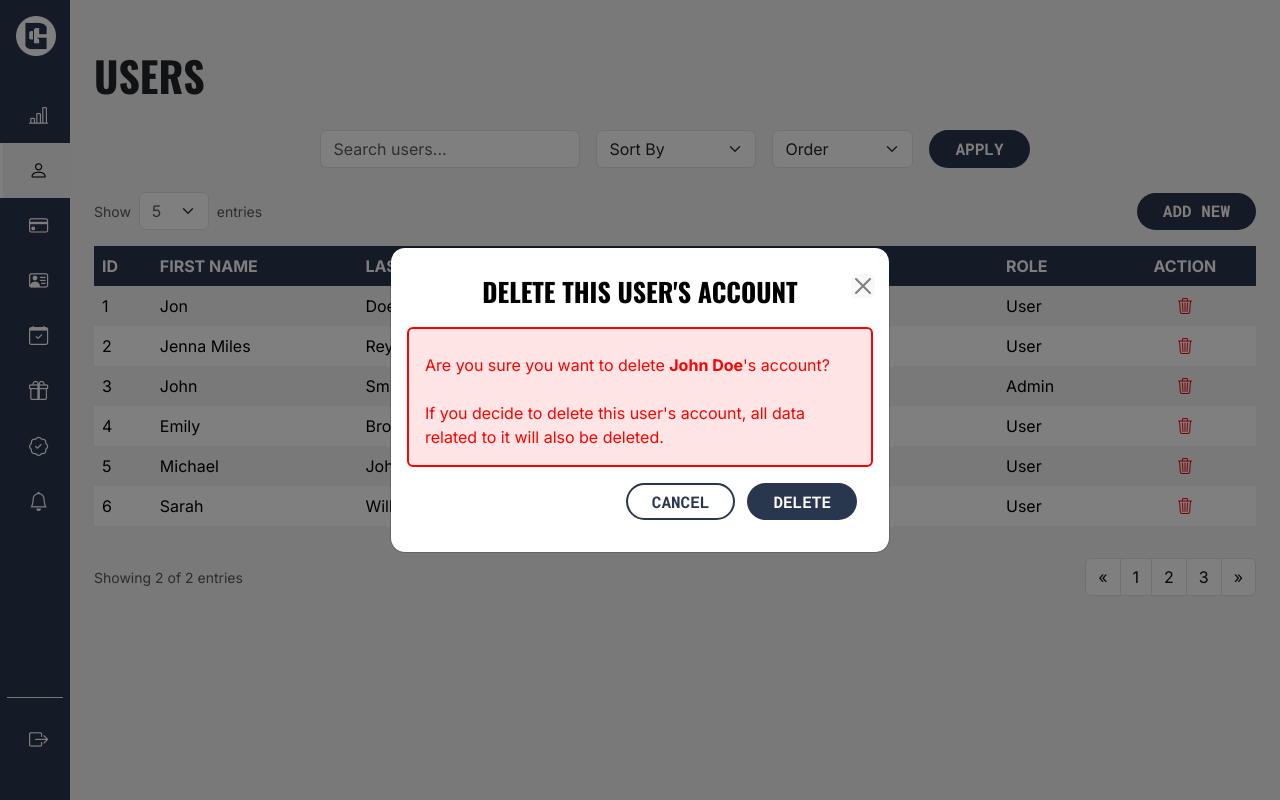
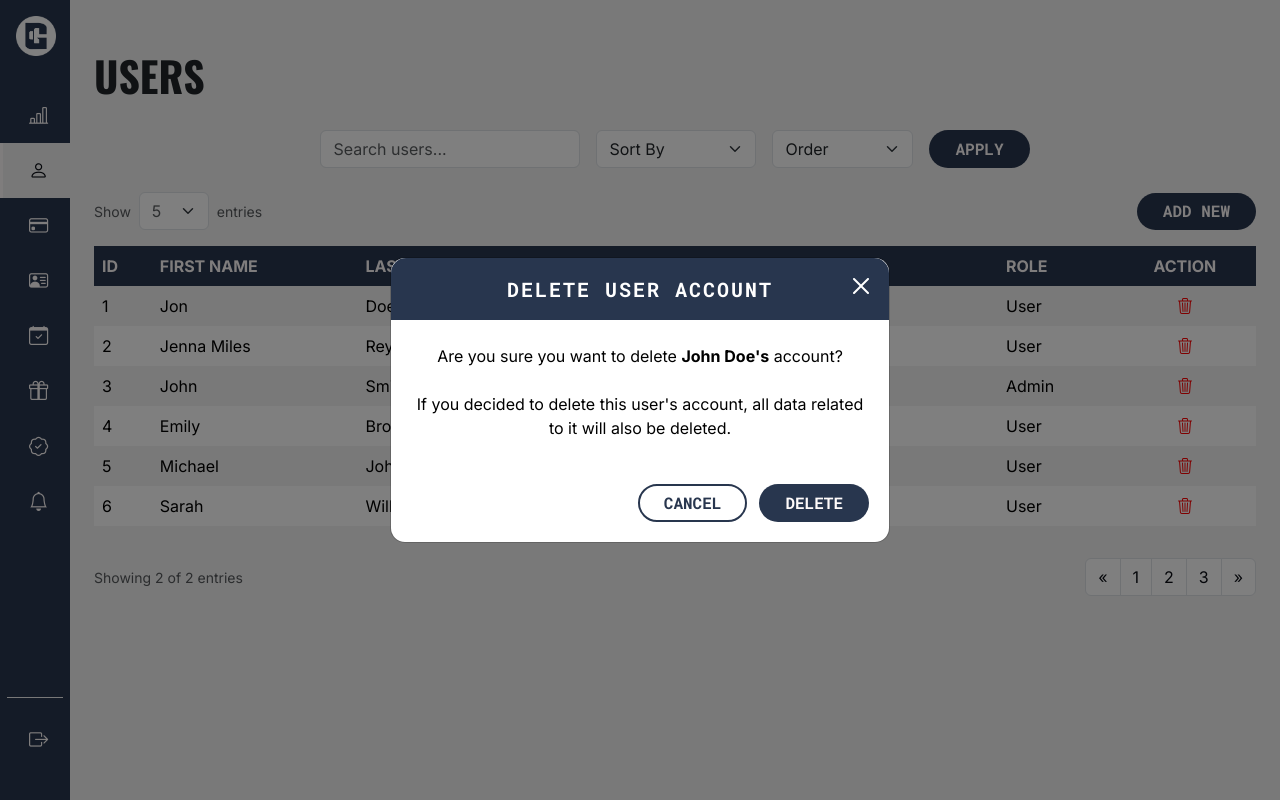
Before and after one commit to ProjectGymBoost/GymBoost.com, a PHP site: page /admin/users.php in a window 1280 px wide, after a click that opens the changed part. Run offline with PHP 8.4, Linux system fonts and the light colour scheme.

Commit message:
FE | Revised Modal Layout

```diff
--- a/admin/register.php
+++ b/admin/register.php
@@ -83,7 +83,7 @@
 
                         <!-- Create Button -->
                         <div class="w-100 text-center mt-3">
-                            <button type="submit" class="btn">
+                            <button type="submit" class="btn btn-primary">
                                 CREATE
                             </button>
                         </div>
--- a/admin/users.php
+++ b/admin/users.php
@@ -201,38 +201,34 @@
             <div class="modal fade" id="deleteUser1Modal" tabindex="-1" aria-labelledby="deleteUserModalLabel"
                 aria-hidden="true" data-bs-backdrop="static" data-bs-keyboard="false">
                 <div class="modal-dialog modal-dialog-centered">
-                    <div class="modal-content" style="border-radius: 15px; background-color: white;">
-                        <div style="position: relative; padding: 1rem;">
-                            <!-- Title -->
-                            <h4 class="modal-title text-center heading text-black" id="deleteUserModalLabel"
-                                style="margin: 0.5rem; font-size: 26px;">
-                                DELETE THIS USER'S ACCOUNT
+                    <div class="modal-content" style="border-radius: 15px;">
+                        <!-- Header -->
+                        <div
+                            style="background-color: var(--primaryColor); color: white; padding: 1rem; border-top-left-radius: 15px; border-top-right-radius: 15px; position: relative;">
+                            <h4 class="modal-title text-center subheading" id="deleteUserModalLabel"
+                                style="margin: 0; font-size: 20px; letter-spacing: 2px;">
+                                DELETE USER ACCOUNT
                             </h4>
+                            <button type="button" class="btn-close btn-close-white" data-bs-dismiss="modal"
+                                aria-label="Close" style="position: absolute; top: 16px; right: 16px; background-color: transparent; opacity: 1;"></button>
+                        </div>
 
-                            <!-- Close button -->
-                            <button type="button" class="btn-close" data-bs-dismiss="modal" aria-label="Close"
-                                style="position: absolute; top: 26px; right: 40px; transform: translateX(26px);"></button>
-
-                            <!-- Card content -->
-                            <div class="card"
-                                style="border: 2px solid red; background-color: rgba(255, 0, 0, 0.1); padding: 1rem; margin-top: 1rem;">
-                                <p class="paragraph" style="color: red; margin: 0.5rem 0 0 0;">
-                                    Are you sure you want to delete <strong>John Doe</strong>'s account?
-                                    <br /><br />If you decide to delete this user's account, all data
-                                    related to it will also be deleted.
+                        <!-- Body -->
+                        <div class="modal-body text-center" style="padding: 1.5rem;">
+                            <p style="margin: 0; font-size: 16px; color: black;">
+                                Are you sure you want to delete <strong>John Doe's</strong> account? <br><br>If you decided to delete this user's account, all data related to it will also be deleted.
                             </p>
                         </div>
 
-                            <!-- Footer buttons -->
-                            <div class="modal-footer d-flex justify-content-end" style="border: none;">
-                                <button type="button" class="btn btn-secondary" data-bs-dismiss="modal">
+                        <!-- Footer -->
+                        <div class="modal-footer d-flex justify-content-end" style="border: none; padding: 1rem;">
+                            <button type="button" class="btn btn-secondary" data-bs-dismiss="modal"">
                                 CANCEL
                             </button>
-                                <button type="button" class="btn btn-primary" data-bs-toggle="modal"
-                                    data-bs-target="#confirmDeleteUser1Modal" style="margin-left: 0.5rem;">
+                            <button type="button" class="btn btn-primary"
+                                style="margin-left: 0.5rem;" data-bs-toggle="modal" data-bs-target="#confirmDeleteUser1Modal">
                                 DELETE
                             </button>
-                            </div>
                         </div>
                     </div>
                 </div>
--- a/assets/css/styles.css
+++ b/assets/css/styles.css
@@ -47,20 +47,21 @@ body {
 
 .btn-primary {
   font-family: var(--subheadingFont);
-  background-color: var(--primaryColor);
-  color: var(--text-color-light);
   text-transform: uppercase;
   font-size: 1rem;
   font-weight: 600;
   padding: 0.3rem 1.5rem;
   border: 2px solid transparent;
   border-radius: 20px;
-}
-
-.btn-primary:hover {
-  background-color: transparent;
-  color: var(--primaryColor);
-  border-color: var(--primaryColor);
+  --bs-btn-bg: var(--primaryColor);
+  --bs-btn-color: var(--text-color-light);
+  --bs-btn-border-color: var(--primaryColor);
+  --bs-btn-hover-bg: transparent;
+  --bs-btn-hover-color: var(--primaryColor);
+  --bs-btn-hover-border-color: var(--primaryColor);
+  --bs-btn-active-bg: transparent;
+  --bs-btn-active-color: var(--text-color-dark);
+  --bs-btn-active-border-color: var(--primaryColor);
 }
 
 .btn-secondary {
```
Lines whose indentation alone changed are shown as unchanged.
